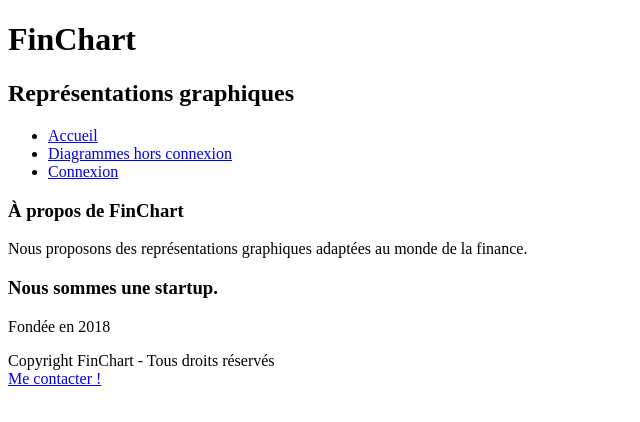
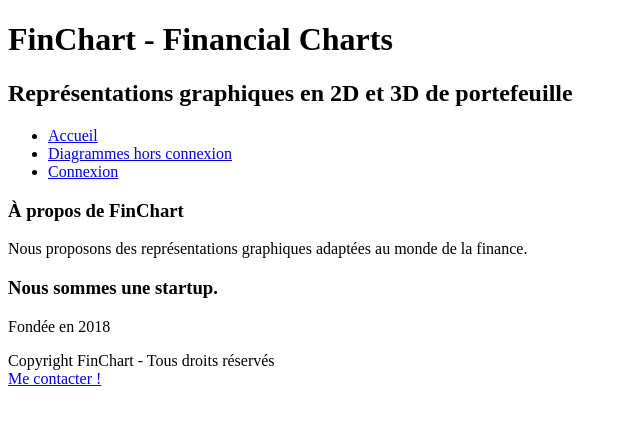
Before and after one commit to DavidLucchesi/FinChart, a plain HTML site: page index.html in a window 1280 px wide. Shown: the whole page, without its empty margins (0-640 px from the left). Drawn offline with Linux system fonts and the light colour scheme.

Commit message:
Modification du titre et de la descritpion

```diff
--- a/index.html
+++ b/index.html
@@ -17,8 +17,8 @@
 
     <body>
         <header>
-            <h1>FinChart</h1>
-            <h2>Représentations graphiques</h2>
+            <h1>FinChart - Financial Charts</h1>
+            <h2>Représentations graphiques en 2D et 3D de portefeuille</h2>
         </header>
 
         <nav>
```
